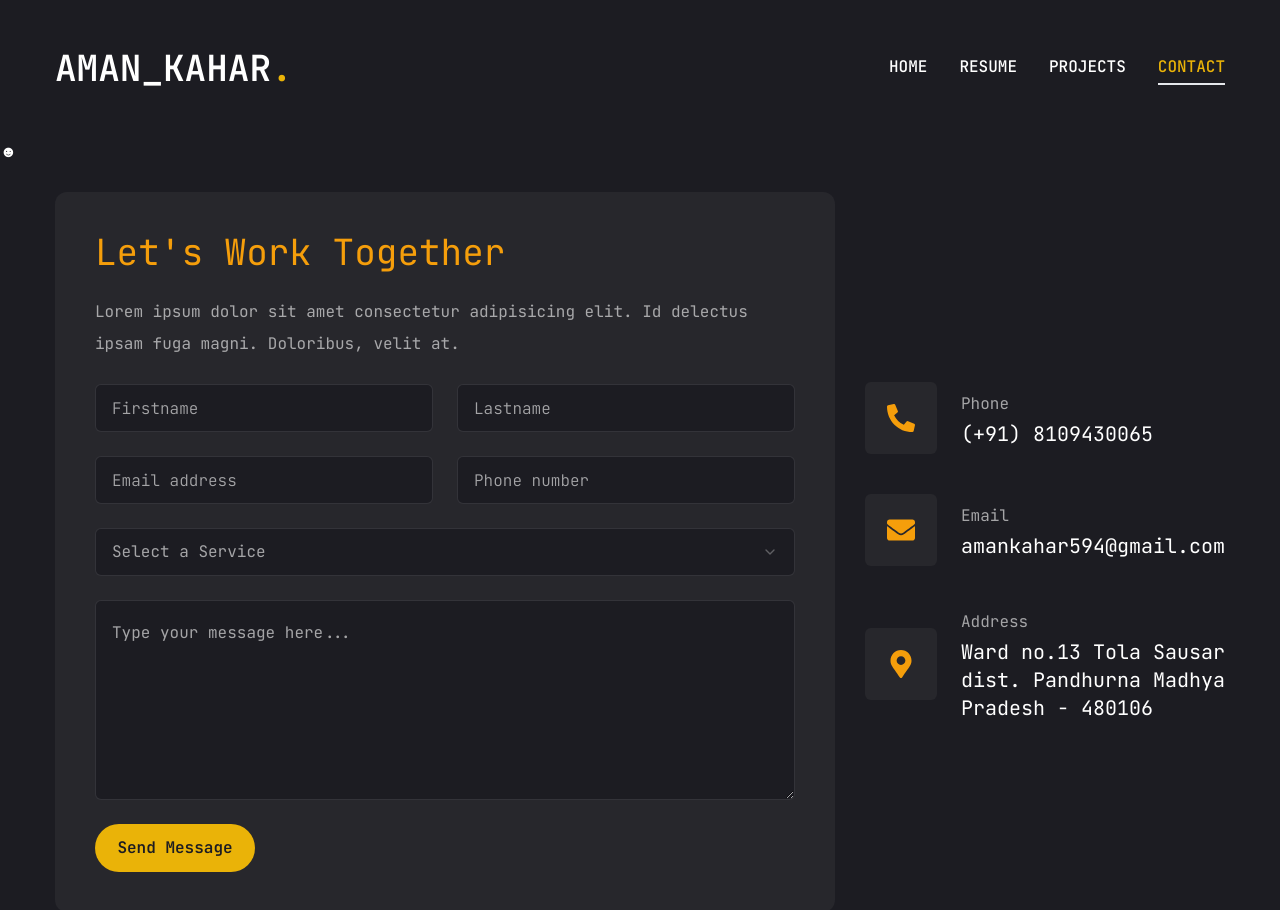
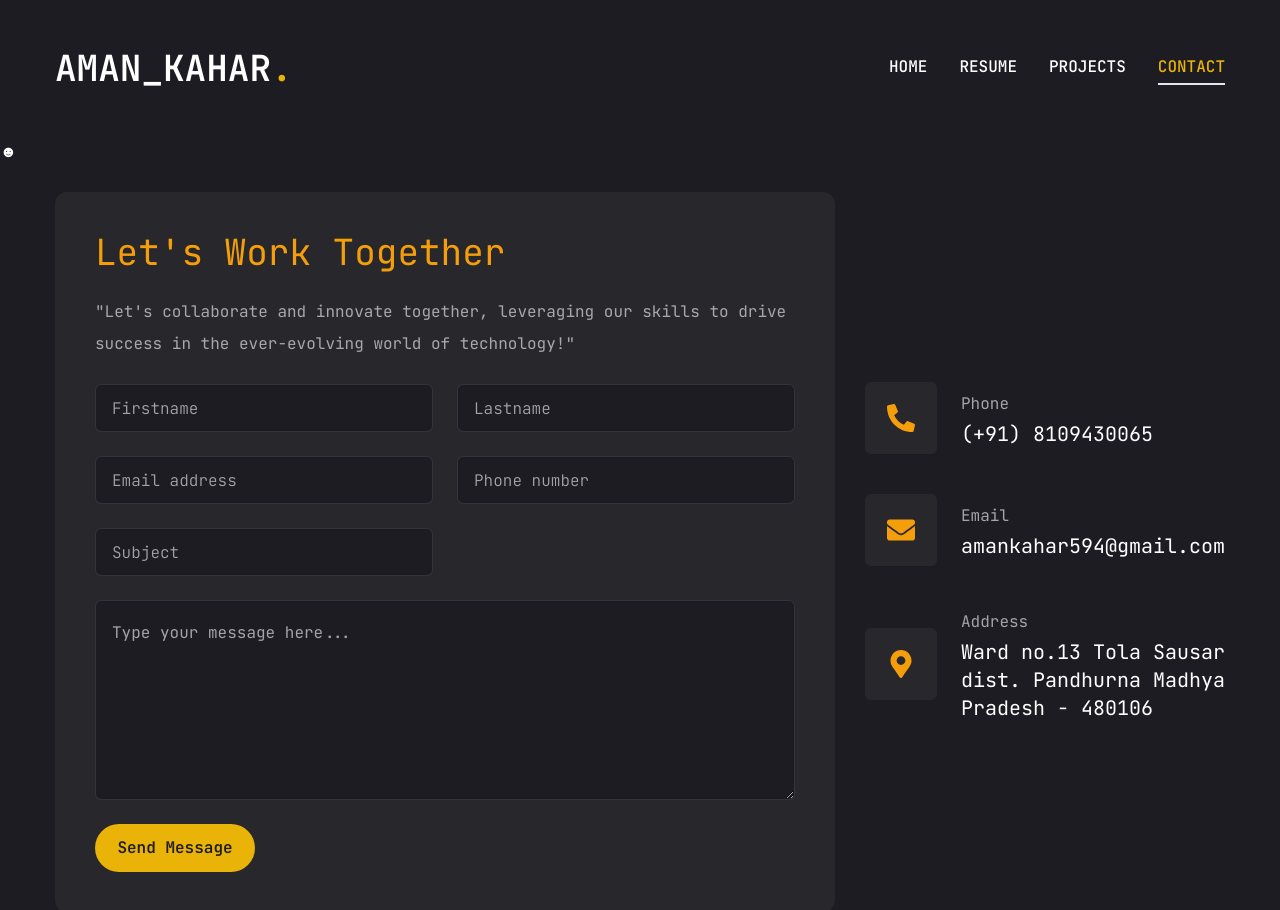
Before and after one commit to aman-kahar/Aman-Portofolio, a Next.js app: page /contact in a window 1280 px wide. Shown: the top 910 px of the page. Built offline with nearby package versions, Linux system fonts and the light colour scheme.

Commit message:
new modification

```diff
--- a/app/contact/page.jsx
+++ b/app/contact/page.jsx
@@ -3,16 +3,6 @@
 import { Button } from "@/components/ui/button";
 import { Input } from "@/components/ui/input";
 import { Textarea } from "@/components/ui/textarea";
-
-import {
-  Select,
-  SelectContent,
-  SelectGroup,
-  SelectItem,
-  SelectLabel,
-  SelectTrigger,
-  SelectValue,
-} from "@/components/ui/select";
 
 import { FaPhoneAlt, FaEnvelope, FaMapMarkerAlt } from "react-icons/fa";
 
@@ -54,8 +44,7 @@ const Contact = () => {
             <form className="flex flex-col gap-6 p-10 bg-[#27272c] rounded-xl">
               <h3 className="text-4xl text-amber-500">Let's Work Together</h3>
               <p className="text-white/60">
-                Lorem ipsum dolor sit amet consectetur adipisicing elit. Id
-                delectus ipsam fuga magni. Doloribus, velit at.
+              "Let's collaborate and innovate together, leveraging our skills to drive success in the ever-evolving world of technology!"
               </p>
 
               {/*inputs*/}
@@ -64,22 +53,8 @@ const Contact = () => {
                 <Input type="lastname" placeholder="Lastname" />
                 <Input type="email" placeholder="Email address" />
                 <Input type="phone" placeholder="Phone number" />
+                <Input type="subject" placeholder="Subject" />
               </div>
-
-              {/*select*/}
-              <Select>
-                <SelectTrigger className="w-full">
-                  <SelectValue placeholder="Select a Service" />
-                </SelectTrigger>
-                <SelectContent>
-                  <SelectGroup>
-                    <SelectLabel>Select a Service</SelectLabel>
-                    <SelectItem value="est">Web Development</SelectItem>
-                    <SelectItem value="cst">Java Development</SelectItem>
-                    <SelectItem value="mst">App Development</SelectItem>
-                  </SelectGroup>
-                </SelectContent>
-              </Select>
 
               {/*Textarea*/}
               <Textarea
```
